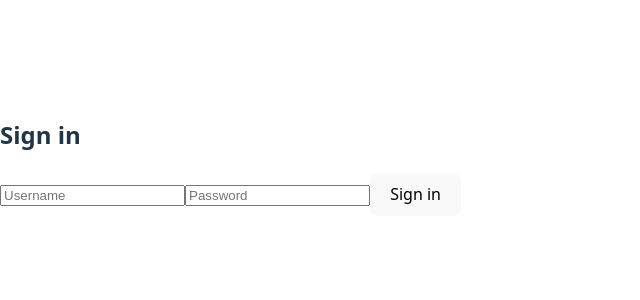
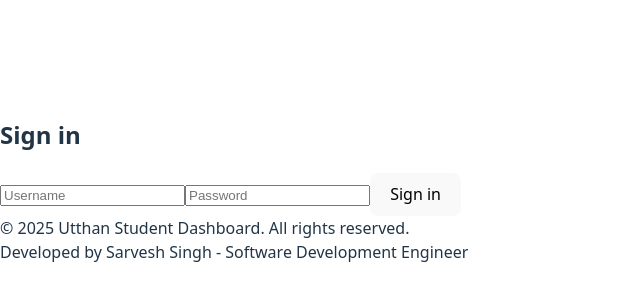
Before and after one commit to sarvesh9137/Utthan-Landing-Page-with-Examination-Analysis-, a React (Vite) app in the folder client/: page /login in a window 1280 px wide. Shown: the part 4087-4387 px from the top of the page, without its empty margins (0-640 px from the left). Built offline with nearby package versions, Linux system fonts and the light colour scheme; no server answers; the HTML template or start-up script is replaced by a standard one.

Commit message:
Configured Neon database and fixed bugs

```diff
--- a/client/src/App.jsx
+++ b/client/src/App.jsx
@@ -1,8 +1,8 @@
-// src/App.jsx
 import React from "react";
 import { BrowserRouter, Routes, Route } from "react-router-dom";
 import Navbar from "./components/Navbar";
 import Sidebar from "./components/Sidebar";
+import Footer from "./components/Footer";
 
 import Home from "./pages/Home";
 import About from "./pages/About";
@@ -19,7 +19,7 @@
     <BrowserRouter>
       <div className="min-h-screen flex flex-col">
         <Navbar toggleSidebar={toggleSidebar} isSidebarOpen={isSidebarOpen} />
-        <div className="flex pt-20">
+        <div className="flex flex-1 pt-20">
           <Sidebar isOpen={isSidebarOpen} />
           <main className="flex-1">
 
@@ -33,6 +33,7 @@
             </Routes>
           </main>
         </div>
+        <Footer />
       </div>
     </BrowserRouter>
   );
--- /dev/null
+++ b/client/src/components/Footer.jsx
@@ -0,0 +1,18 @@
+import React from 'react';
+
+export default function Footer() {
+    return (
+        <footer className="bg-white dark:bg-slate-900 border-t border-slate-200 dark:border-slate-700 py-6 mt-auto transition-colors duration-300">
+            <div className="max-w-7xl mx-auto px-6">
+                <div className="flex flex-col md:flex-row justify-between items-center gap-4">
+                    <div className="text-sm text-slate-600 dark:text-slate-400">
+                        © {new Date().getFullYear()} Utthan Student Dashboard. All rights reserved.
+                    </div>
+                    <div className="text-sm text-slate-600 dark:text-slate-400">
+                        Developed by <span className="font-semibold text-slate-700 dark:text-slate-300">Sarvesh Singh</span> - Software Development Engineer
+                    </div>
+                </div>
+            </div>
+        </footer>
+    );
+}
```
Also changed, not shown: 1 other file (tests, documents, lock files or other folders).
